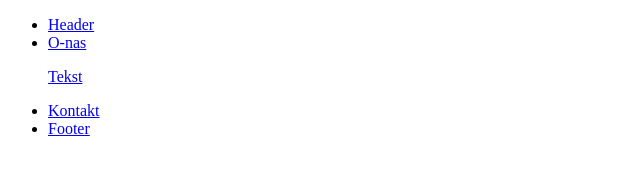
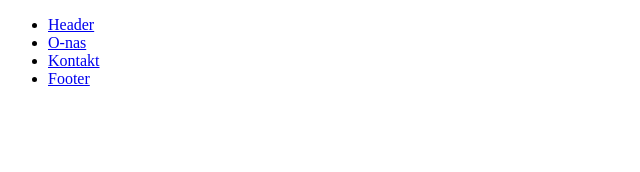
Before and after one commit to lisuuu96/git-zadanie2, a plain HTML site: page index.html in a window 1280 px wide. Shown: the whole page, without its empty margins (0-640 px from the left). Drawn offline with Linux system fonts and the light colour scheme.

Commit message:
Update index.html

```diff
--- a/index.html
+++ b/index.html
@@ -10,17 +10,26 @@
     <nav>
         <ul>
             <li><a href="#main">Header</a></li>
-            <li><a href="#o-nas">O-nas<p>Tekst</p></a></li>
+            <li><a href="#o-nas">O-nas</a></li>
             <li><a href="#kontakt">Kontakt</a></li>
             <li><a href="#footer">Footer</a></li>
         </ul>
     </nav>
-    <header id="main"></header>
+    <header id="main">
+
+    </header>
+
 <section id="o-nas">
    <p class="tekst"></p>
 </section>
-<section id="kontakt"></section>
-<footer id="footer"></footer>
+
+<section id="kontakt">
+
+</section>
+
+<footer id="footer">
+
+</footer>
 
 </body>
 </html>
```
